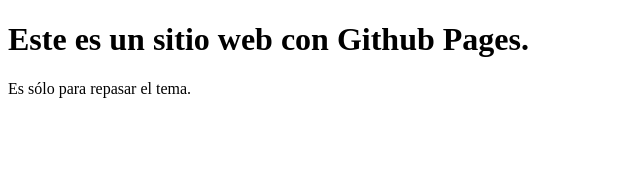
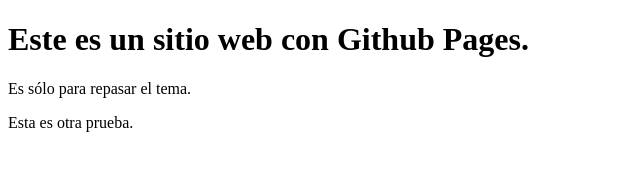
Before and after one commit to sudo-franko/sudo-franko, a plain HTML site: page index.html in a window 1280 px wide. Shown: the whole page, without its empty margins (0-640 px from the left). Drawn offline with Linux system fonts and the light colour scheme.

Commit message:
Esta es una prueba.

```diff
--- a/index.html
+++ b/index.html
@@ -8,5 +8,6 @@
 <body>
     <h1>Este es un sitio web con Github Pages.</h1>
     <p>Es sólo para repasar el tema.</p>
+	<p>Esta es otra prueba.<p/>
 </body>
 </html>
```
